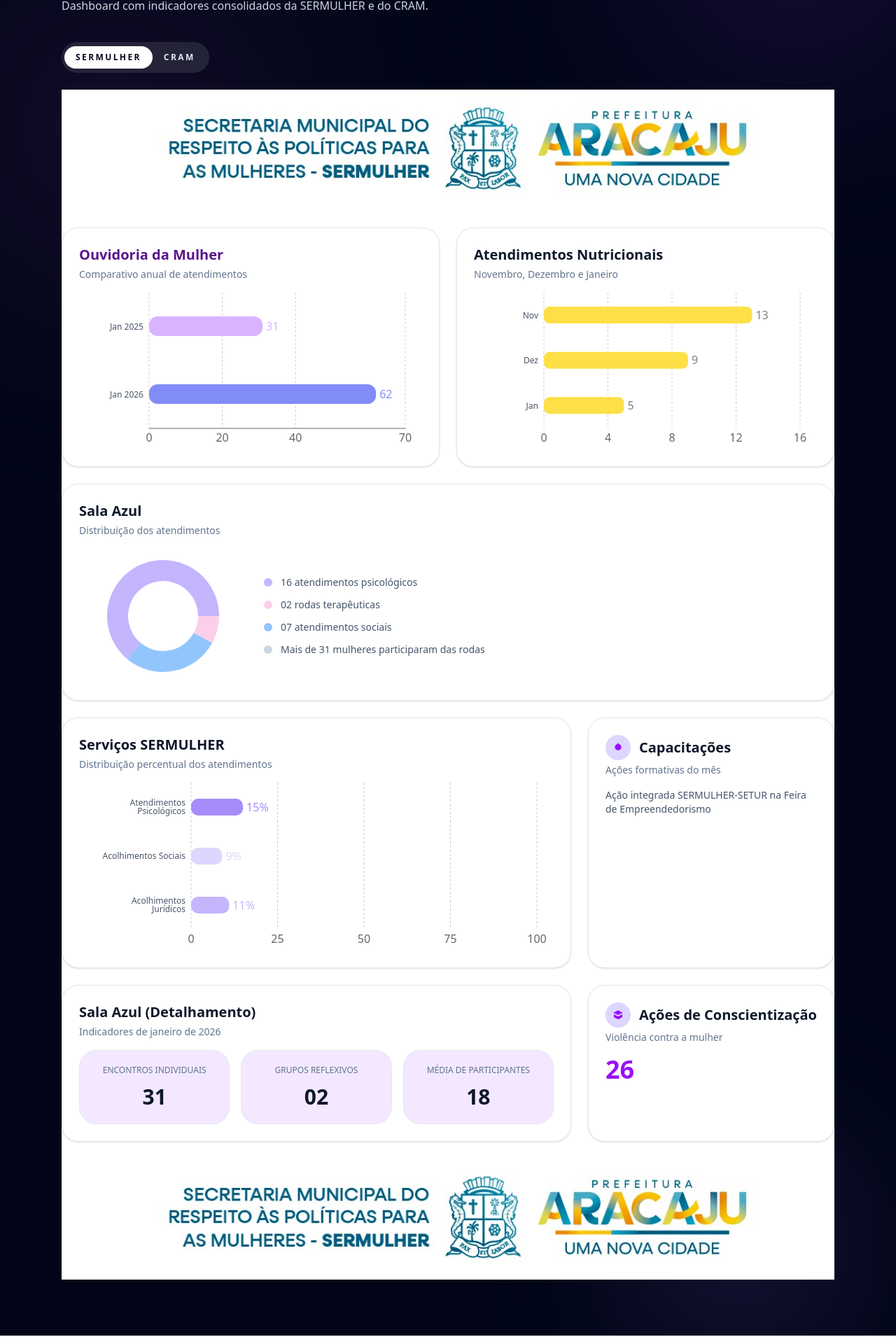
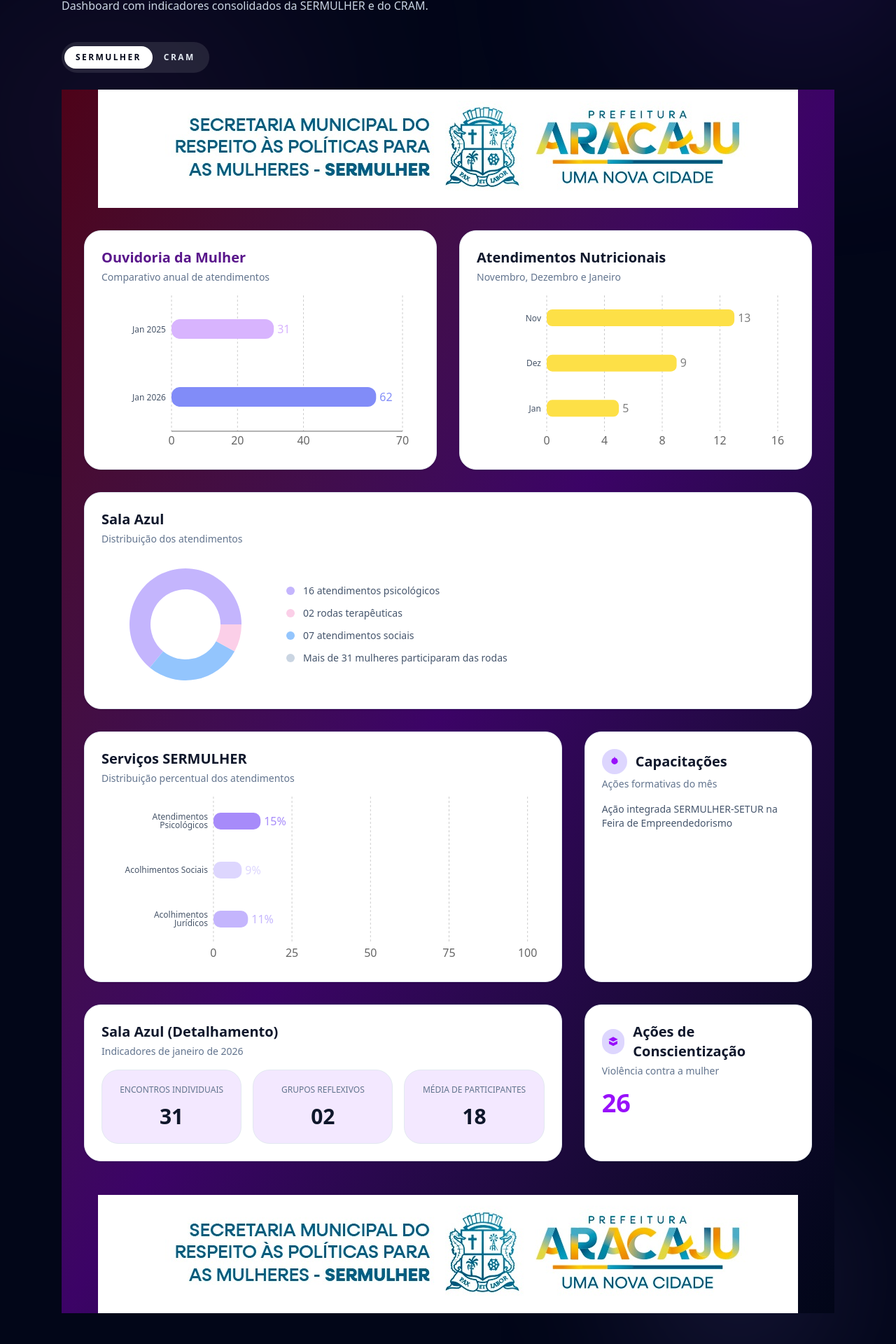
Before and after one commit to diegovieira-gif/sermulher_observatorio, a Next.js app: page / in a window 1280 px wide. Shown: the part 140-2060 px from the top of the page at 70% size. Built offline with nearby package versions, Linux system fonts and the light colour scheme.

Commit message:
Update SermulherView.tsx

```diff
--- a/src/components/observatorio/SermulherView.tsx
+++ b/src/components/observatorio/SermulherView.tsx
@@ -137,17 +137,17 @@
   ];
 
   return (
-    <div className="space-y-6 bg-white">
+    <div className="space-y-8 bg-gradient-to-br from-rose-950 via-purple-950 to-slate-950 px-4 sm:px-6 lg:px-8">
       <Image
         src="/rodape.jpeg"
-        alt="Header Sermulher"
-        width={1200}
+        alt="Header"
+        width={1000}
         height={150}
-        className="mx-auto h-auto w-full max-w-5xl rounded-xl object-contain"
+        className="mx-auto h-auto object-contain mb-8"
         priority
       />
 
-      <div className="grid gap-6 lg:grid-cols-2">
+      <div className="grid gap-8 lg:grid-cols-2">
         <Card>
           <CardHeader>
             <CardTitle className="text-xl font-bold text-purple-900">
@@ -298,7 +298,7 @@
         </CardContent>
       </Card>
 
-      <div className="grid gap-6 lg:grid-cols-3">
+      <div className="grid gap-8 lg:grid-cols-3">
         <Card className="lg:col-span-2">
           <CardHeader>
             <CardTitle className="text-xl font-bold text-slate-900">
@@ -333,10 +333,7 @@
                     tick={{ fill: "#475569", fontSize: 12 }}
                   />
                   <Tooltip
-                    formatter={(value, name, props) => [
-                      `${value}%`,
-                      "Percentual",
-                    ]}
+                    formatter={(value: number) => `${value}%`}
                     contentStyle={{
                       background: "#ffffff",
                       border: "1px solid #e2e8f0",
@@ -388,7 +385,7 @@
         </Card>
       </div>
 
-      <div className="grid gap-6 lg:grid-cols-3">
+      <div className="grid gap-8 lg:grid-cols-3">
         <Card className="lg:col-span-2">
           <CardHeader>
             <CardTitle className="text-xl font-bold text-slate-900">
@@ -447,10 +444,10 @@
 
       <Image
         src="/rodape.jpeg"
-        alt="Encerramento Sermulher"
-        width={1200}
-        height={120}
-        className="mx-auto h-auto w-full max-w-5xl rounded-xl object-contain"
+        alt="Footer"
+        width={1000}
+        height={150}
+        className="mx-auto h-auto object-contain mt-12"
       />
     </div>
   );
```
